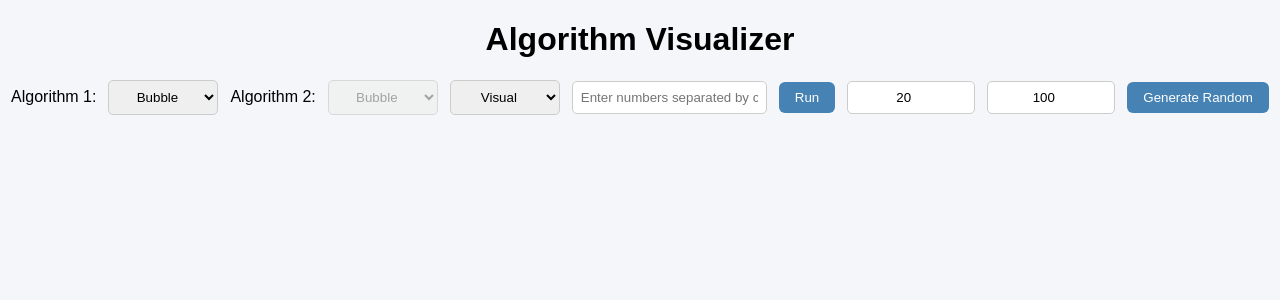
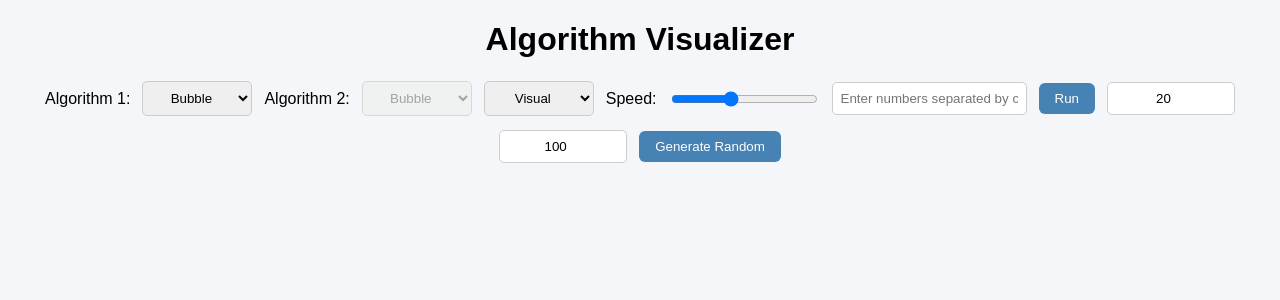
Before and after one commit to harsij01/algorithm_visualizer, a Flask app: page / in a window 1280 px wide. Shown: the top 300 px of the page. Run offline with Flask 3, Linux system fonts and the light colour scheme.

Commit message:
added speed controls back

```diff
--- a/static/script.js
+++ b/static/script.js
@@ -5,14 +5,8 @@ function createBars(array) {
     const container = document.getElementById("barContainer");
     container.innerHTML = "";
 
-    const containerWidth = container.clientWidth;
-    const gap = 4; // same as your CSS gap
-    const totalGap = gap * (array.length - 1);
-    const barWidth = (containerWidth - totalGap) / array.length;
-
     array.forEach(() => {
         const bar = document.createElement("div");
-        bar.style.width = `${barWidth}px`; // set dynamic width
         container.appendChild(bar);
     });
 }
@@ -62,6 +56,7 @@ async function animateSteps(steps, speed = DEFAULT_SPEED) {
         };
 
     for (const step of steps) {
+        console.log(step);
         let arrayToRender = step.array;
 
         if (!arrayToRender) continue; // skip if undefined
@@ -135,7 +130,8 @@ async function runVisual(array) {
         })
     });
 
-    const data = await res.json(); // must be declared BEFORE usage
+    const data = await res.json();
+    console.log("Server response for visual:", data);
 
     if (data.error) {
         alert(data.error);
@@ -143,7 +139,9 @@ async function runVisual(array) {
         return;
     }
 
-    await animateSteps(data.steps);
+    const speed = Number(document.getElementById("speedControl").value);
+
+    await animateSteps(data.steps, speed);
 
     runButton.disabled = false;
 }
@@ -281,6 +279,8 @@ async function sendArray() {
     const array = input.split(/[\s,]+/).map(num => Number(num.trim())).filter(num => !isNaN(num));
     const mode = document.getElementById("modeSelect").value;
 
+    console.log("Run button clicked", { array, mode });
+
     if (array.length === 0) {
         alert("Please enter valid numbers.");
         return;
--- a/templates/sort.html
+++ b/templates/sort.html
@@ -31,6 +31,9 @@
                     <option value="benchmark">Benchmark</option>
                 </select>
 
+                <label>Speed:</label>
+                <input type="range" id="speedControl" min="10" max="500" value="200">
+
                 <input type="text" id="arrayInput" placeholder="Enter numbers separated by commas">
                 <button id="runButton">Run</button>
 
```
